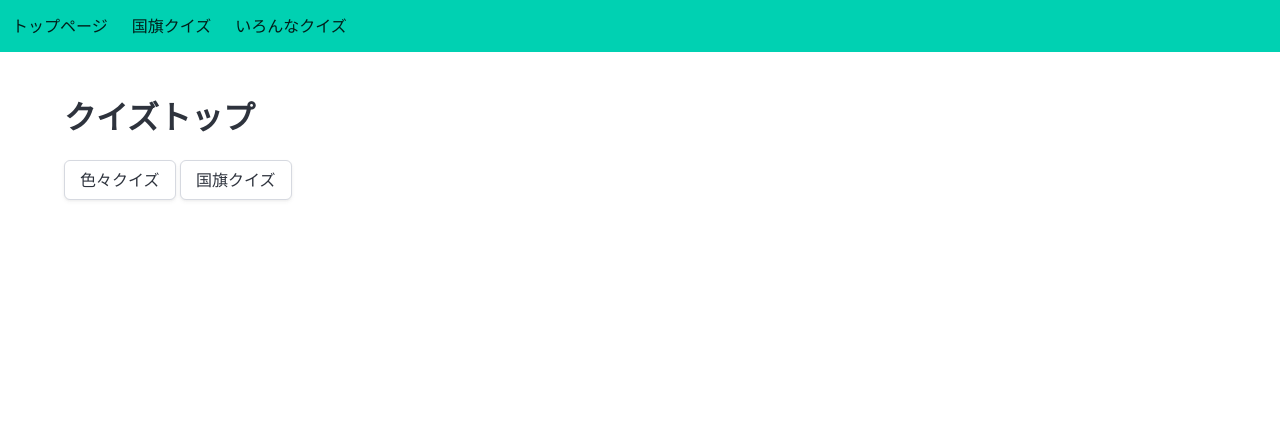
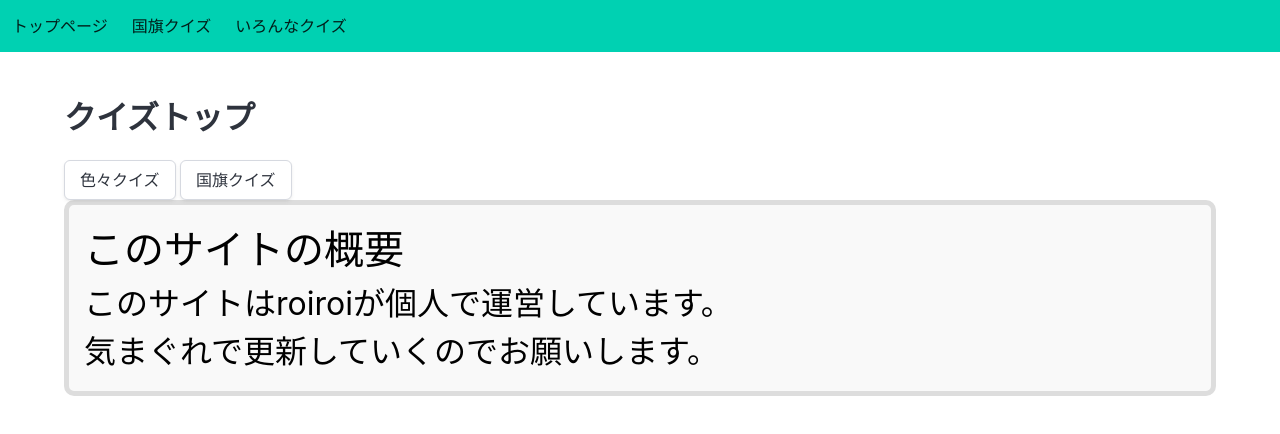
Before and after one commit to roiroi140/quiz, a plain HTML site: page index.html in a window 1280 px wide. Drawn offline with nearby package versions, Linux system fonts and the light colour scheme.

Commit message:
Various changes

```diff
--- a/index.html
+++ b/index.html
@@ -27,6 +27,11 @@
       </h1>
       <a href="iroiroquiz.html" class="button">色々クイズ</a>
       <a href="flagquiz.html" class="button">国旗クイズ</a>
+      <div class="overview">
+        <h2>このサイトの概要</h2>
+        <p>このサイトはroiroiが個人で運営しています。<br>
+        気まぐれで更新していくのでお願いします。</p>
+      </div>
     </div>
   </section>
   </body>
--- a/style.css
+++ b/style.css
@@ -10,9 +10,28 @@
 
 .quiz-container p {
     color: #000000;
+
 }
 
 .quiz-container h2 {
     color: #000000;
     background-color:#209cee;
 }
+
+.overview {
+    margin-bottom: 20px;
+    padding: 15px;
+    border: 5px solid #ddd;
+    border-radius: 10px;
+    background-color: #f9f9f9;
+}
+
+.overview h2 {
+    color: #000;
+    font-size: 40px;
+}
+
+.overview p {
+    color: #000;
+    font-size: 32px;
+}
```
